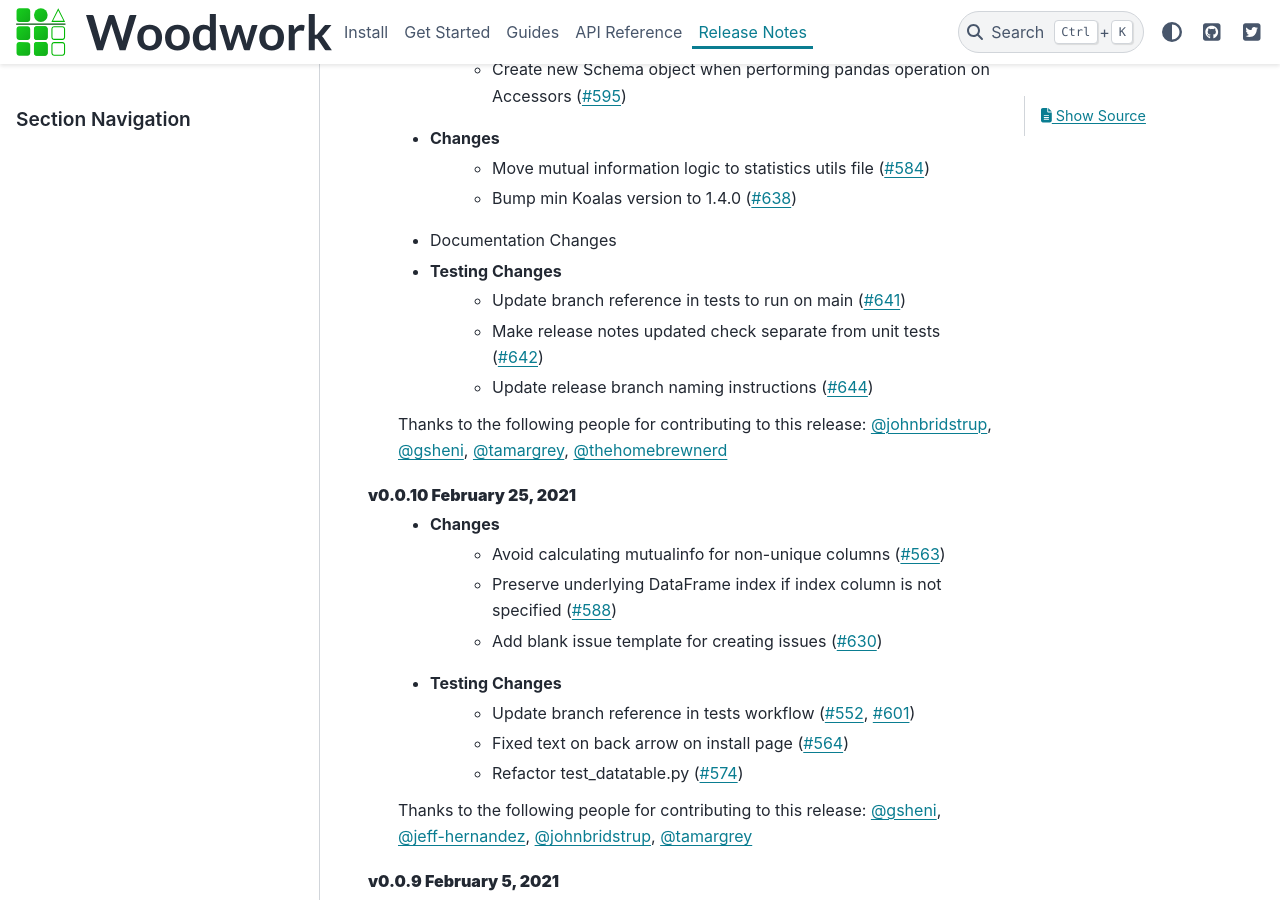
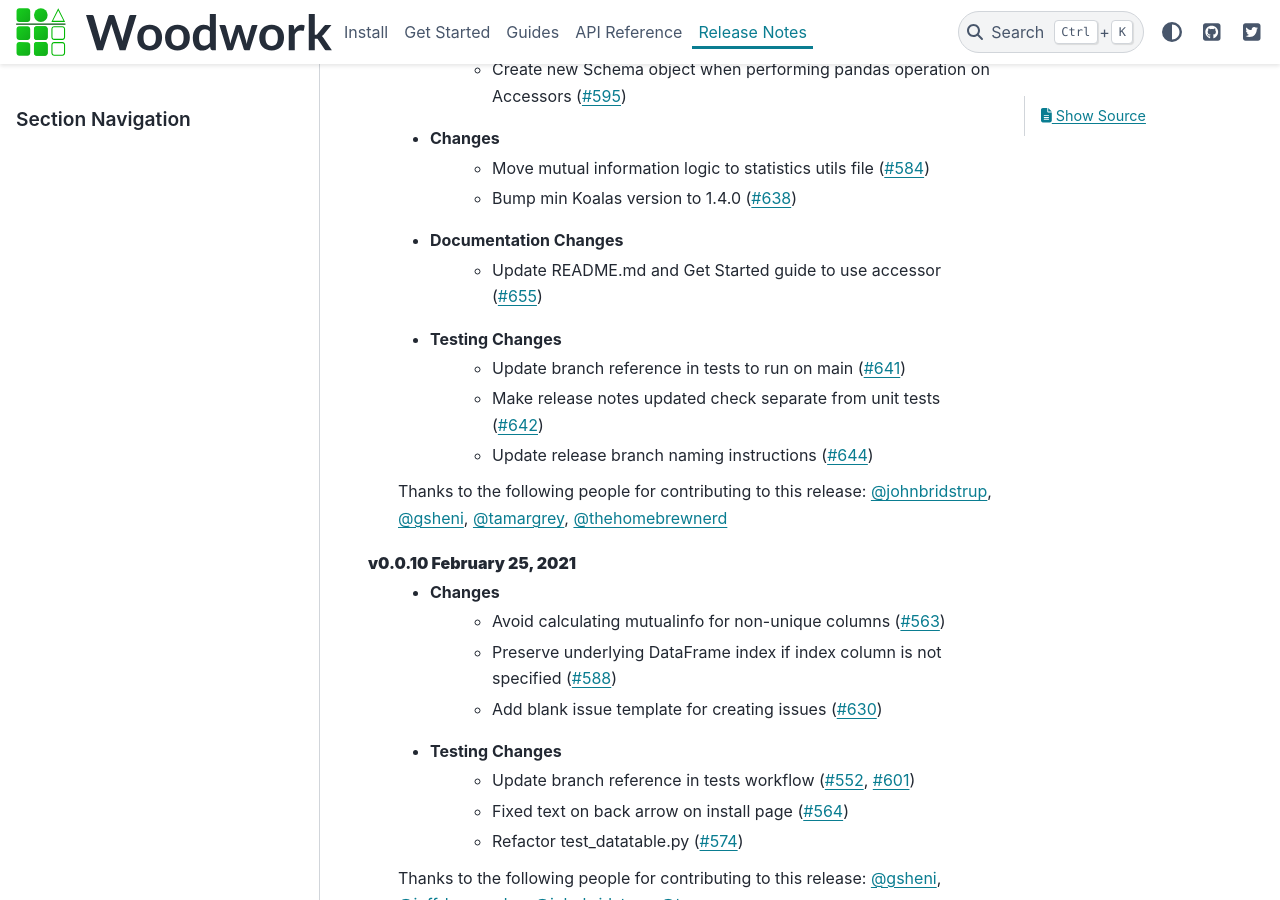
Before and after one commit to alteryx/woodwork, a Sphinx documentation site: the page built from docs/source/release_notes.rst, in a window 1280 px wide and 900 px high, scrolled down 1660 px. Built offline with Sphinx 7.4.7 and the PyData theme 0.15.4, drawn with Linux system fonts in a browser that asks for light colours; comment, search, counter and statistics services are not loaded.

Commit message:
update release notes

```diff
--- a/docs/source/release_notes.rst
+++ b/docs/source/release_notes.rst
@@ -45,6 +45,7 @@ Release Notes
         * Move mutual information logic to statistics utils file (:pr:`584`)
         * Bump min Koalas version to 1.4.0 (:pr:`638`)
     * Documentation Changes
+        * Update README.md and Get Started guide to use accessor (:pr:`655`)
     * Testing Changes
         * Update branch reference in tests to run on main (:pr:`641`)
         * Make release notes updated check separate from unit tests (:pr:`642`)
```
